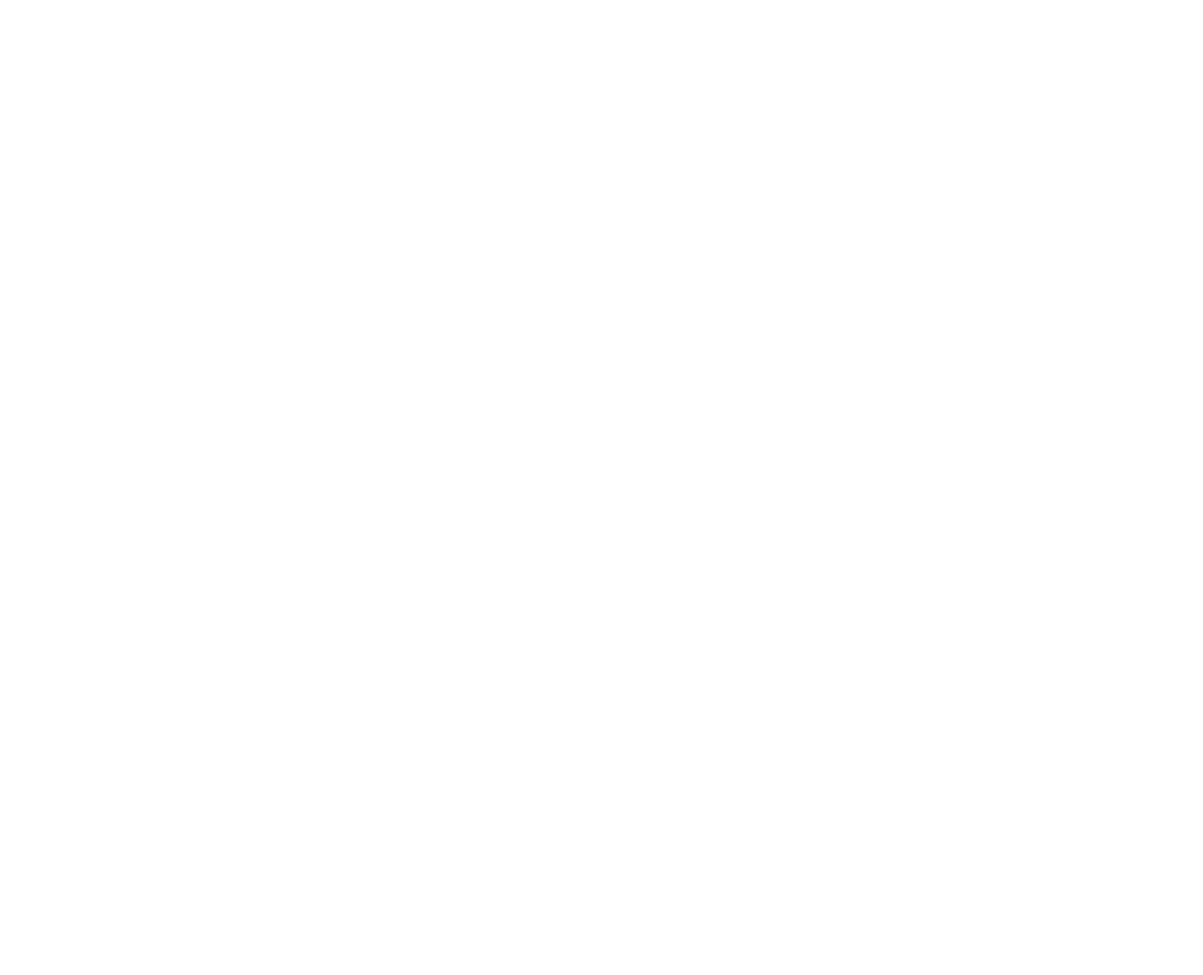
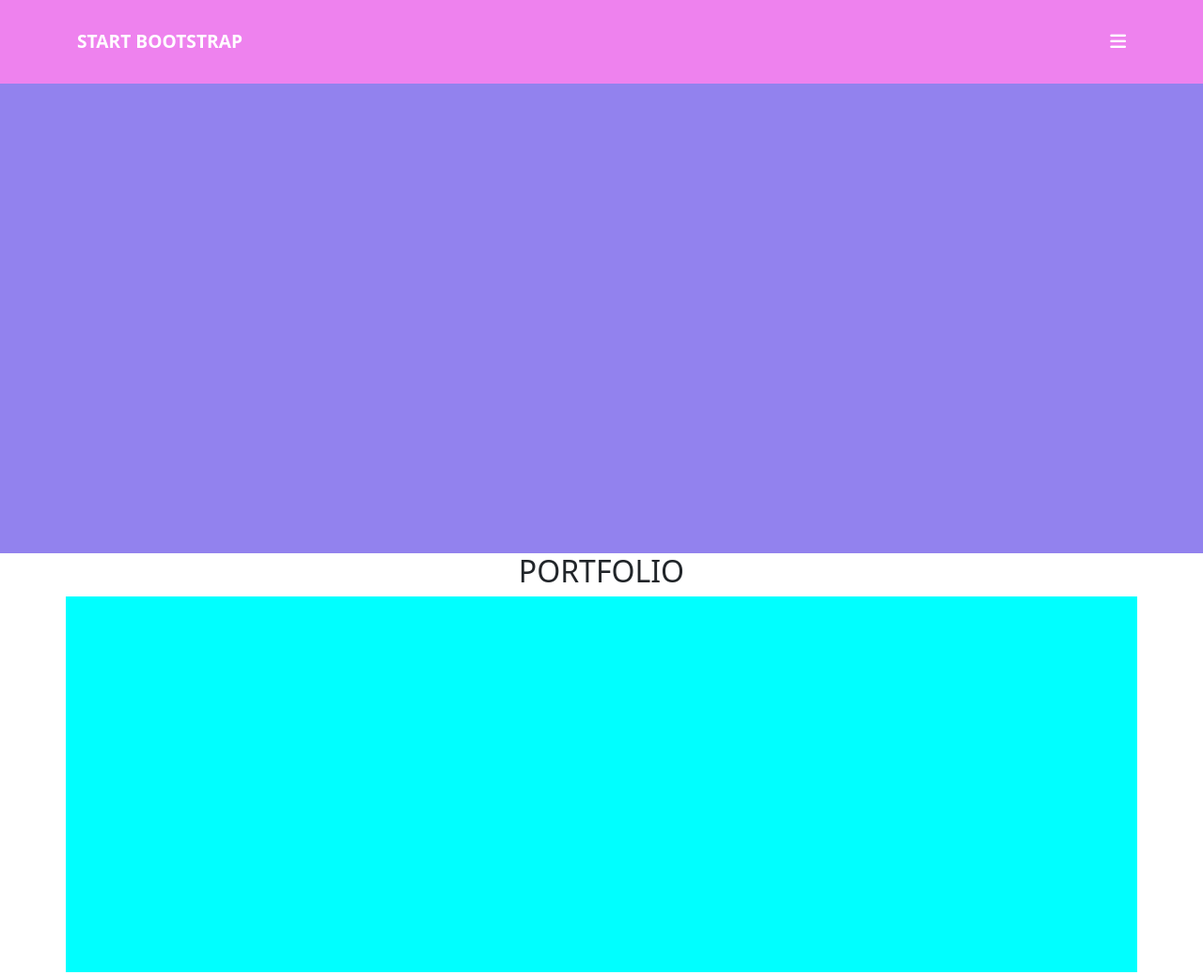
Before and after one commit to Onda-dev/html-css-bootstrap-freelancer, a plain HTML site: page index.html in a window 1280 px wide. Shown: the top 1038 px of the page at 94% size. Before the commit the page ends 800 px from the top, so only its background shows below. Drawn offline with nearby package versions, Linux system fonts and the light colour scheme.

Commit message:
Hero e prima sezione inseriti

```diff
--- a/css/style.css
+++ b/css/style.css
@@ -0,0 +1,35 @@
+/*----------------
+    TYPOGRAPHY
+-----------------*/
+header {
+    color: white;
+    font-size: 1.2em;
+    text-transform: uppercase;
+    font-weight: 700;
+}
+
+h1,h2,h3,h4 {
+    text-transform: uppercase;
+}
+
+/*----------------
+    HEADER
+-----------------*/
+header {
+    background-color: violet;
+    padding: 30px 0;
+}
+
+/*----------------
+    MAIN
+-----------------*/
+/* HERO */
+.hero {
+    height: 500px;
+    background-color: rgb(146, 130, 238);
+}
+
+[class*=col-] {
+    background-color: aqua;
+    height: 400px;
+}
--- a/index.html
+++ b/index.html
@@ -9,10 +9,73 @@
         <!-- BOOTSTRAP -->
         <link href="https://cdn.jsdelivr.net/npm/bootstrap@5.1.3/dist/css/bootstrap.min.css" rel="stylesheet" integrity="sha384-1BmE4kWBq78iYhFldvKuhfTAU6auU8tT94WrHftjDbrCEXSU1oBoqyl2QvZ6jIW3" crossorigin="anonymous">
 
+        <!-- FONTAWESOME -->
+        <script src="https://kit.fontawesome.com/d1d3e8df9b.js" crossorigin="anonymous"></script>
+
         <!-- STYLE -->
         <link rel="stylesheet" href="css/style.css">
     </head>
     <body>
+
+        <header>
+
+            <div class="container">
+                <div class="row">
+
+                    <div class="col">
+                        Start Bootstrap
+                    </div>
+
+                    <div class="col d-flex justify-content-end align-items-center">
+                        <i class="fa-solid fa-bars"></i>
+                    </div>
+
+                </div>
+            </div>
+
+
+        </header>
+
+        <main>
+
+            <section class="hero">   <!-- HERO -->
+
+            </section>
+
+            <section class="portfolio"> <!-- PORTFOLIO -->
+
+                <div class="container text-center">
+
+                    <h2>portfolio</h2>
+
+                    <div class="row g-4">
+                        <div class="col-12"></div>
+                        <div class="col-12"></div>
+                        <div class="col-12"></div>
+                        <div class="col-12"></div>
+                        <div class="col-12"></div>
+                        <div class="col-12"></div>
+                    </div>
+
+
+                </div>
+
+            </section>
+
+            <section> <!-- ABOUT-->
+
+            </section>
+
+            <section> <!-- CONTACT -->
+
+            </section>
+
+        </main>
+
+        <footer>
+
+        </footer>
+
         <script src="https://cdn.jsdelivr.net/npm/bootstrap@5.1.3/dist/js/bootstrap.bundle.min.js" integrity="sha384-ka7Sk0Gln4gmtz2MlQnikT1wXgYsOg+OMhuP+IlRH9sENBO0LRn5q+8nbTov4+1p" crossorigin="anonymous"></script>
     </body>
 </html>
```
